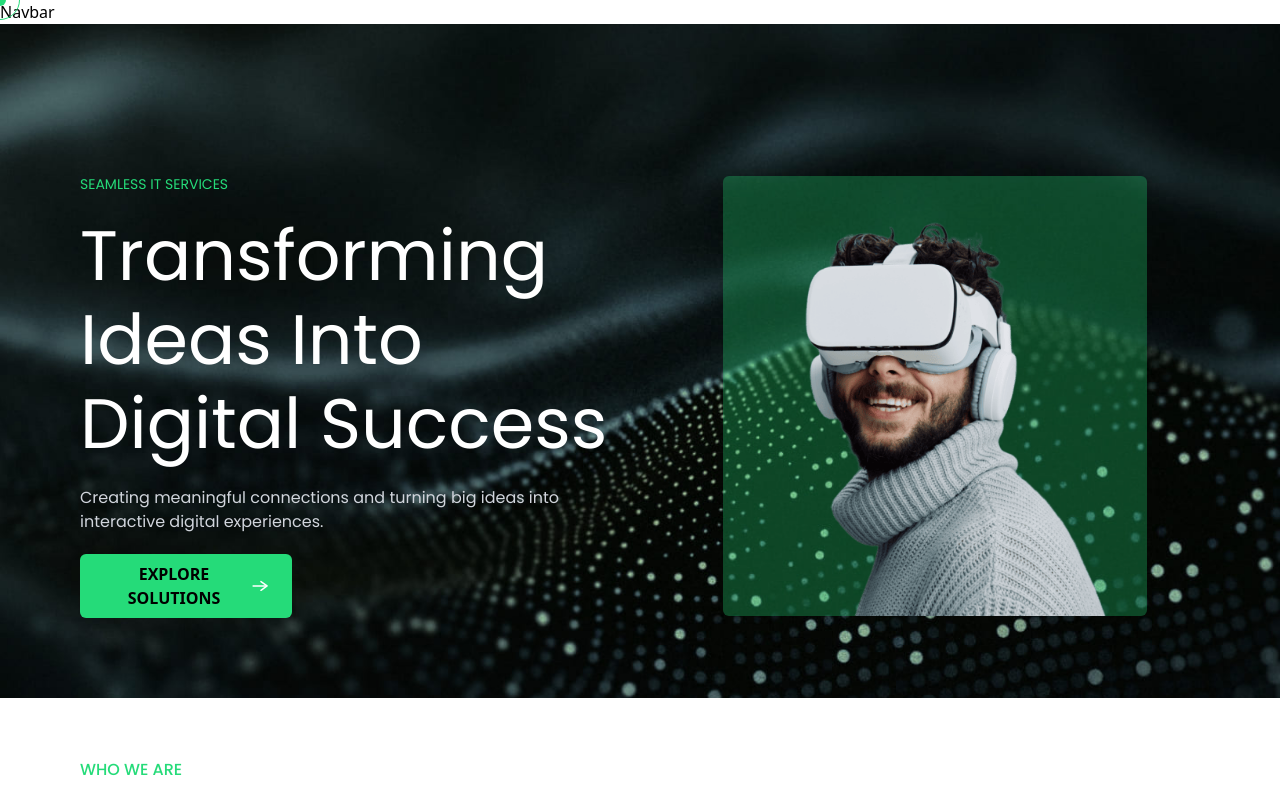
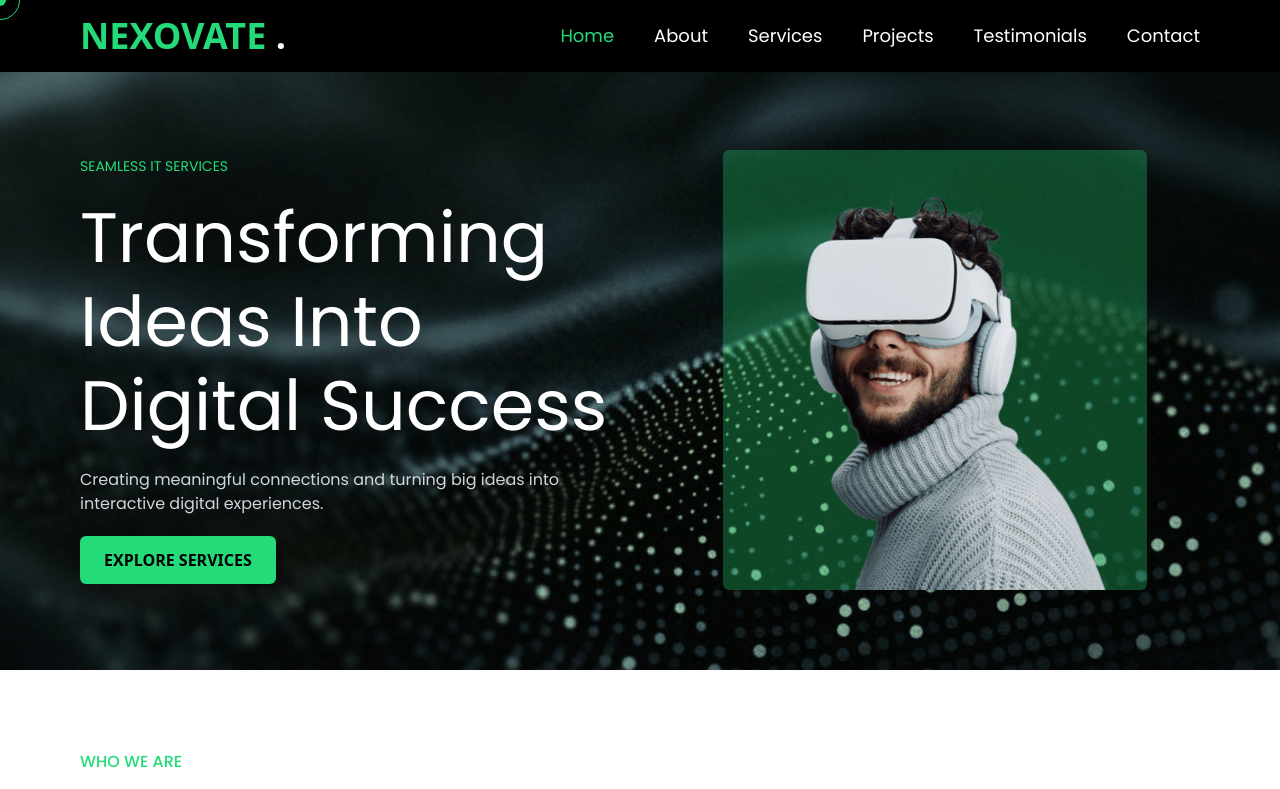
Before and after one commit to Vikash-Mishra06/Nexovate.-Agency, a React (Vite) app: page / in a window 1280 px wide. Shown: the top 789 px of the page. Built offline with nearby package versions, Linux system fonts and the light colour scheme.

Commit message:
final commit

```diff
--- a/index.html
+++ b/index.html
@@ -1,5 +1,5 @@
 <!doctype html>
-<html lang="en" class="scroll-smooth">
+<html lang="en" >
   <head>
     <meta charset="UTF-8" />
     <meta name="viewport" content="width=device-width, initial-scale=1.0" />
--- a/package.json
+++ b/package.json
@@ -15,6 +15,7 @@
     "react": "^19.1.1",
     "react-dom": "^19.1.1",
     "react-icons": "^5.5.0",
+    "react-scroll": "^1.9.3",
     "tailwindcss": "^4.1.13"
   },
   "devDependencies": {
--- a/src/App.jsx
+++ b/src/App.jsx
@@ -6,8 +6,8 @@ import Offer from './components/Offer'
 import Portfolio from './components/Portfolio'
 import Reviews from './components/Reviews'
 import Cta from './components/Cta'
-import Navbar from './components/Navbar'
 import Footer from './components/Footer'
+import Header from './components/Header'
 
 const App = () => {
   const dotRef = useRef(null)
@@ -44,7 +44,7 @@ const App = () => {
 
   return (
     <>
-      <Navbar />
+      <Header />
       <Hero />
       <About />
       <Clients />
--- a/src/components/About.jsx
+++ b/src/components/About.jsx
@@ -3,6 +3,7 @@ import aboutimg from '../assets/about.jpg'
 import AOS from 'aos'
 import 'aos/dist/aos.css'
 import arrow_icon from '../assets/arrow_icon.svg'
+import { Link } from 'react-scroll'
 
 
 const About = () => {
@@ -15,7 +16,7 @@ const About = () => {
     })
   }, [])
   return (
-    <div id='about' className='w-full h-auto flex flex-col items-center justify-between lg:px-[80px] py-[60px] px-[20px] gap-[60px]'>
+    <div id='about' className='w-full h-auto flex flex-col items-center justify-between lg:px-[80px] lg:py-[80px] py-[65px] px-[20px] gap-[60px]'>
       <div id='top-box' className='w-full flex lg:flex-row flex-col items-center justify-between gap-[40px]'>
         <div data-aos="zoom-in" data-aos-delay="100" className='lg:w-[60%] w-full flex flex-col justify-center items-start gap-[10px]'>
           <h1 className='text-themegreen uppercase text-md font-medium font-poppins'>Who We Are</h1>
@@ -23,10 +24,10 @@ const About = () => {
           <p className='text-gray-500 text-sm font-poppins'>From strategy to execution, we craft digital solutions that move your business forward.</p>
         </div>
         <div data-aos="zoom-in" data-aos-delay="150" className='lg:w-[40%] w-full flex lg:justify-end justify-start items-center'>
-          <button className='bg-themegreen hover:bg-black/70 hover:text-white py-2 px-6 text-black text-md font-semibold rounded-md flex items-center gap-2'>
+          <Link to='projects' className='bg-themegreen hover:bg-black hover:text-white py-2 px-6 text-black text-md font-semibold rounded-md flex items-center gap-2'>
             LEARN MORE
             <img className='w-4' src={arrow_icon} alt="" />
-          </button>
+          </Link>
         </div>
       </div>
 
--- a/src/components/Clients.jsx
+++ b/src/components/Clients.jsx
@@ -22,10 +22,14 @@ const Clients = () => {
   }, [])
 
   return (
-    <div className="w-full h-auto flex flex-col items-center justify-center lg:px-[80px] px-[20px] lg:py-[80px] py-[60px] gap-[60px] bg-cover bg-center" style={{backgroundImage: `url(${backgroundImage})`}}>
-      <div data-aos="zoom-in" data-aos-delay="50" className='bg-white rounded-full px-10 py-3 font-semibold flex lg:flex-row flex-col justify-center items-center lg:gap-2 gap-1'>
-        <img src={group_profile} alt="" />
-        <p className='text-xs font-medium'>Trusted by 10k people</p>
+    <div className="w-full h-auto flex flex-col items-center justify-center lg:px-[80px] px-[20px] lg:py-[80px] py-[60px] gap-[60px] bg-cover bg-center" style={{ backgroundImage: `url(${backgroundImage})` }}>
+      <div
+        data-aos="zoom-in"
+        data-aos-delay="50"
+        className="bg-white rounded-full px-10 py-3 font-semibold flex lg:flex-row flex-col justify-center items-center lg:gap-2 gap-1"
+      >
+        <img src={group_profile} alt="" className="h-6 lg:h-10" />
+        <p className="text-xs font-medium">Trusted by 10k people</p>
       </div>
 
       <div className='w-full grid lg:grid-cols-4 grid-cols-2 gap-4'>
--- a/src/components/Cta.jsx
+++ b/src/components/Cta.jsx
@@ -19,7 +19,7 @@ const Cta = () => {
       <p data-aos="zoom-in" data-aos-delay="100" className='text-gray-400 text-md font-medium font-poppins'>From strategy to execution, we craft digital solutions that move your business forward.</p>
 
       <div id='two buttons' className='flex lg:flex-row flex-col justify-center items-center lg:gap-5 gap-1 mt-5'>
-        <button data-aos="zoom-in" data-aos-delay="100" className='bg-themegreen hover:bg-black hover:text-white py-2 px-5 text-black text-md font-semibold mt-2 rounded-md '>CONTACT US NOW</button>
+        <button data-aos="zoom-in" data-aos-delay="100" className='bg-themegreen hover:bg-white hover:text-black py-2 px-5 text-black text-md font-semibold mt-2 rounded-md '>CONTACT US NOW</button>
       </div>
     </div>
   )
--- /dev/null
+++ b/src/components/Header.jsx
@@ -0,0 +1,99 @@
+import React, { useEffect, useState } from 'react'
+import { Link } from 'react-scroll'
+import { IoCloseSharp } from 'react-icons/io5'
+import { FaBars } from 'react-icons/fa'
+
+const Header = () => {
+    const [menuOpen, setMenuOpen] = useState(false)
+
+    const menuLinks = [
+        { name: 'Home', to: 'home' },
+        { name: 'About', to: 'about' },
+        { name: 'Services', to: 'services' },
+        { name: 'Projects', to: 'projects' },
+        { name: 'Testimonials', to: 'testimonials' },
+        { name: 'Contact', to: 'contact' },
+    ]
+
+    useEffect(() => {
+        if (menuOpen) {
+            document.body.classList.add('overflow-hidden')
+        } else {
+            document.body.classList.remove('overflow-hidden')
+        }
+
+        return () => {
+            document.body.classList.remove('overflow-hidden')
+        }
+    }, [menuOpen])
+
+    return (
+        <header className="bg-black py-4 lg:px-[80px] px-7 fixed top-0 left-0 w-full z-50">
+            <div className="flex justify-between items-center">
+                {/* Logo */}
+                <Link
+                    to="home"
+                    smooth={true}
+                    duration={500}
+                    className="cursor-pointer"
+                >
+                    <div className="text-themegreen font-bold text-left lg:text-4xl text-3xl uppercase">
+                        Nexovate <span className="text-white">.</span>
+                    </div>
+                </Link>
+
+                {/* Mobile Toggle */}
+                <button
+                    className="text-white text-2xl md:hidden"
+                    onClick={() => setMenuOpen(!menuOpen)}
+                >
+                    {menuOpen ? <IoCloseSharp /> : <FaBars />}
+                </button>
+
+                {/* Desktop Nav */}
+                <nav className="hidden md:block">
+                    <ul className="flex space-x-10 text-lg font-poppins text-white">
+                        {menuLinks.map((link) => (
+                            <li key={link.to}>
+                                <Link
+                                    to={link.to}
+                                    smooth={true}
+                                    duration={500}
+                                    className={`cursor-pointer ${link.name === 'Home'
+                                            ? 'text-themegreen'
+                                            : 'hover:text-themegreen transition-colors'
+                                        }`}
+                                >
+                                    {link.name}
+                                </Link>
+                            </li>
+                        ))}
+                    </ul>
+                </nav>
+            </div>
+
+            {/* Mobile Menu */}
+            {menuOpen && (
+                <div className="md:hidden fixed inset-0 bg-black bg-opacity-95 flex flex-col items-center justify-center space-y-8 text-2xl text-white z-40">
+                    {menuLinks.map((link) => (
+                        <Link
+                            key={link.to}
+                            to={link.to}
+                            smooth={true}
+                            duration={500}
+                            onClick={() => setMenuOpen(false)} // close after click
+                            className={`cursor-pointer ${link.name === 'Home'
+                                    ? 'text-themegreen'
+                                    : 'hover:text-themegreen transition-colors'
+                                }`}
+                        >
+                            {link.name}
+                        </Link>
+                    ))}
+                </div>
+            )}
+        </header>
+    )
+}
+
+export default Header
--- a/src/components/Hero.jsx
+++ b/src/components/Hero.jsx
@@ -4,6 +4,7 @@ import bgimg from '../assets/hero_bg.jpg'
 import AOS from 'aos'
 import 'aos/dist/aos.css'
 import arrow_icon from '../assets/arrow_icon.svg'
+import { Link } from 'react-scroll'
 
 
 const Hero = () => {
@@ -15,16 +16,15 @@ const Hero = () => {
     })
   }, [])
   return (
-    <div id='hero' className='w-full h-auto flex lg:flex-row flex-col justify-between items-center lg:px-[80px] px-[20px] lg:pt-[150px] pt-[120px] lg:pb-[80px] pb-[60px] lg:gap-[60px] gap-[40px] bg-cover bg-center ' style={{ backgroundImage: `url(${bgimg})` }}>
+    <div id='home' className='w-full h-auto flex lg:flex-row flex-col justify-between items-center lg:px-[80px] px-[20px] lg:pt-[150px] pt-[120px] lg:pb-[80px] pb-[60px] lg:gap-[60px] gap-[40px] bg-cover bg-center ' style={{ backgroundImage: `url(${bgimg})` }}>
       <div className='lg:w-1/2 w-full flex flex-col gap-[20px] items-start justify-center'>
         <h1 data-aos="zoom-in" data-aos-delay="50" className='text-themegreen uppercase text-sm font-poppins'>Seamless It Services</h1>
         <h1 data-aos="zoom-in" data-aos-delay="100" className='text-white lg:text-[70px] text-[40px] capitalize font-poppins leading-[1.2em]'>Transforming ideas into Digital Success</h1>
         <p data-aos="zoom-in" data-aos-delay="150" className='text-gray-300 text-md font-poppins'>Creating meaningful connections and turning big ideas into interactive digital experiences.</p>
         <div className='lg:w-[40%] w-full flex lg:flex-row  justify-start items-center'>
-          <button data-aos="zoom-in" data-aos-delay="100" className='bg-themegreen hover:bg-black hover:text-white py-2 px-6 text-black text-md font-semibold rounded-md flex items-center gap-2'>
-            EXPLORE SOLUTIONS
-            <img className='w-4' src={arrow_icon} alt="" />
-          </button>
+          <Link to='services' data-aos="zoom-in" data-aos-delay="100" className='bg-themegreen hover:bg-white hover:text-black py-3 px-6 text-black text-md font-semibold rounded-md flex items-center gap-2'>
+            EXPLORE SERVICES
+          </Link>
         </div>
       </div>
       <div data-aos="zoom-in" data-aos-delay="250" className='lg:w-1/2 w-full flex items-center justify-center '>
--- a/src/components/Navbar.jsx
+++ /dev/null
@@ -1,9 +0,0 @@
-import React from 'react'
-
-const Navbar = () => {
-  return (
-    <div>Navbar</div>
-  )
-}
-
-export default Navbar
```
Also changed, not shown: src/components/Footer.jsx (+28 -5 lines), src/components/Offer.jsx (+4 -3 lines), 1 other file (tests, documents, lock files or other folders).
